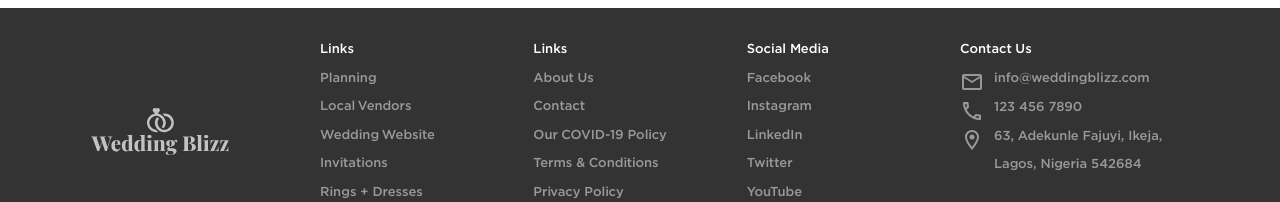
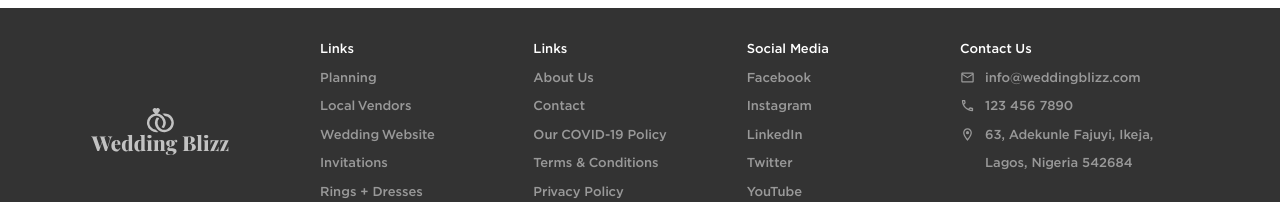
Before and after one commit to ganesh-papola/wedding-blizz, a React (Create React App) app: page / in a window 1280 px wide. Shown: the part 3866-4068 px from the top of the page. Built offline with nearby package versions, Linux system fonts and the light colour scheme.

Commit message:
fixed fonts css

```diff
--- a/src/containers/footer/index.js
+++ b/src/containers/footer/index.js
@@ -6,7 +6,7 @@ import { Strings } from 'constant';
 import { Icon } from '@material-ui/core';
 import { MailOutlineOutlined, CallOutlined, LocationOnOutlined } from '@material-ui/icons';
 
-const iconStyle = { marginRight : '10px', marginTop : '5px'}
+const iconStyle = { marginRight : '10px', marginTop : '5px', fontSize: 15}
 const icons = [ null, <MailOutlineOutlined style={iconStyle}/>, <CallOutlined style={iconStyle}/>, <LocationOnOutlined style={iconStyle}/> ]
 const { footer } = Strings;
 
```
